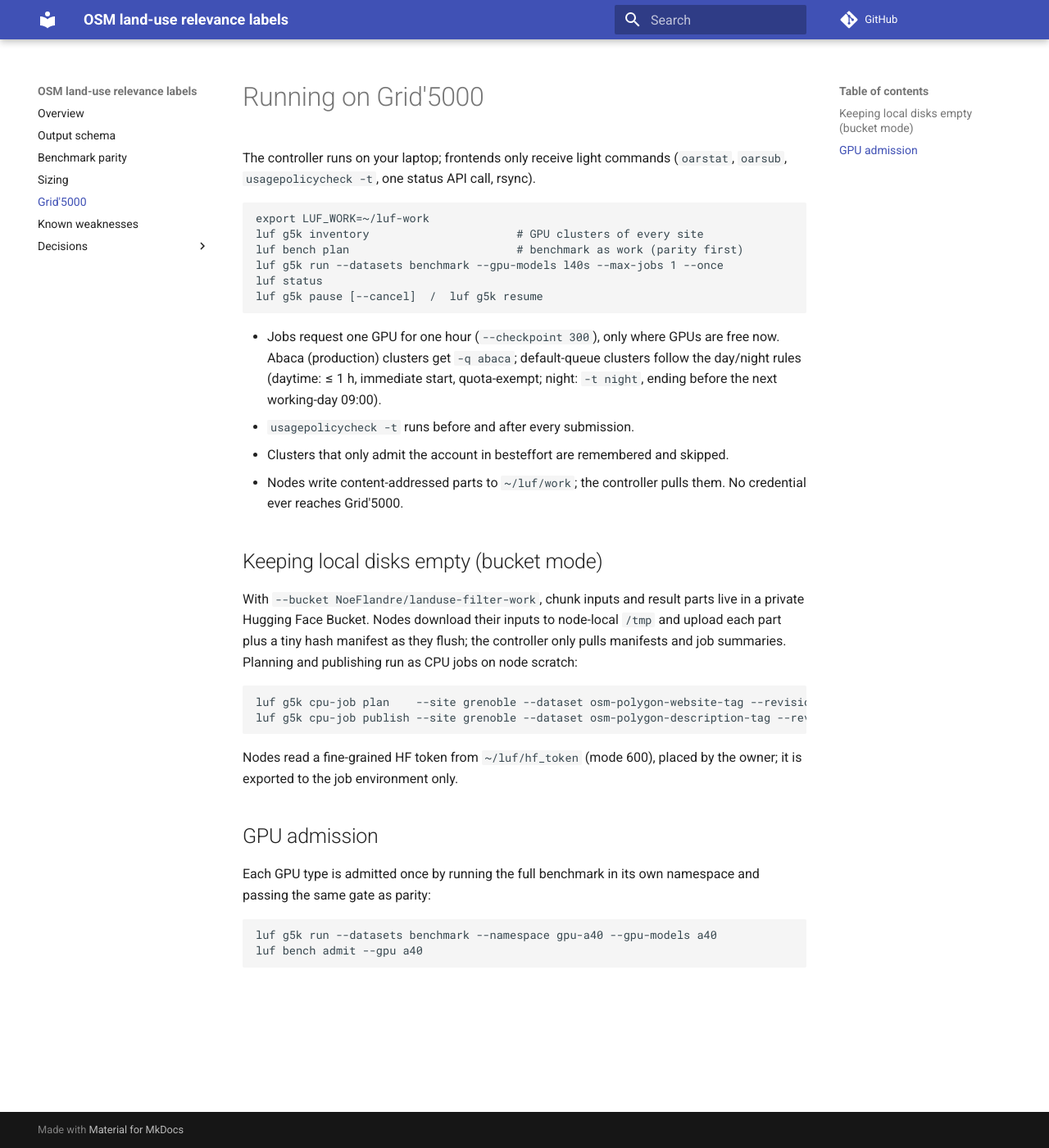
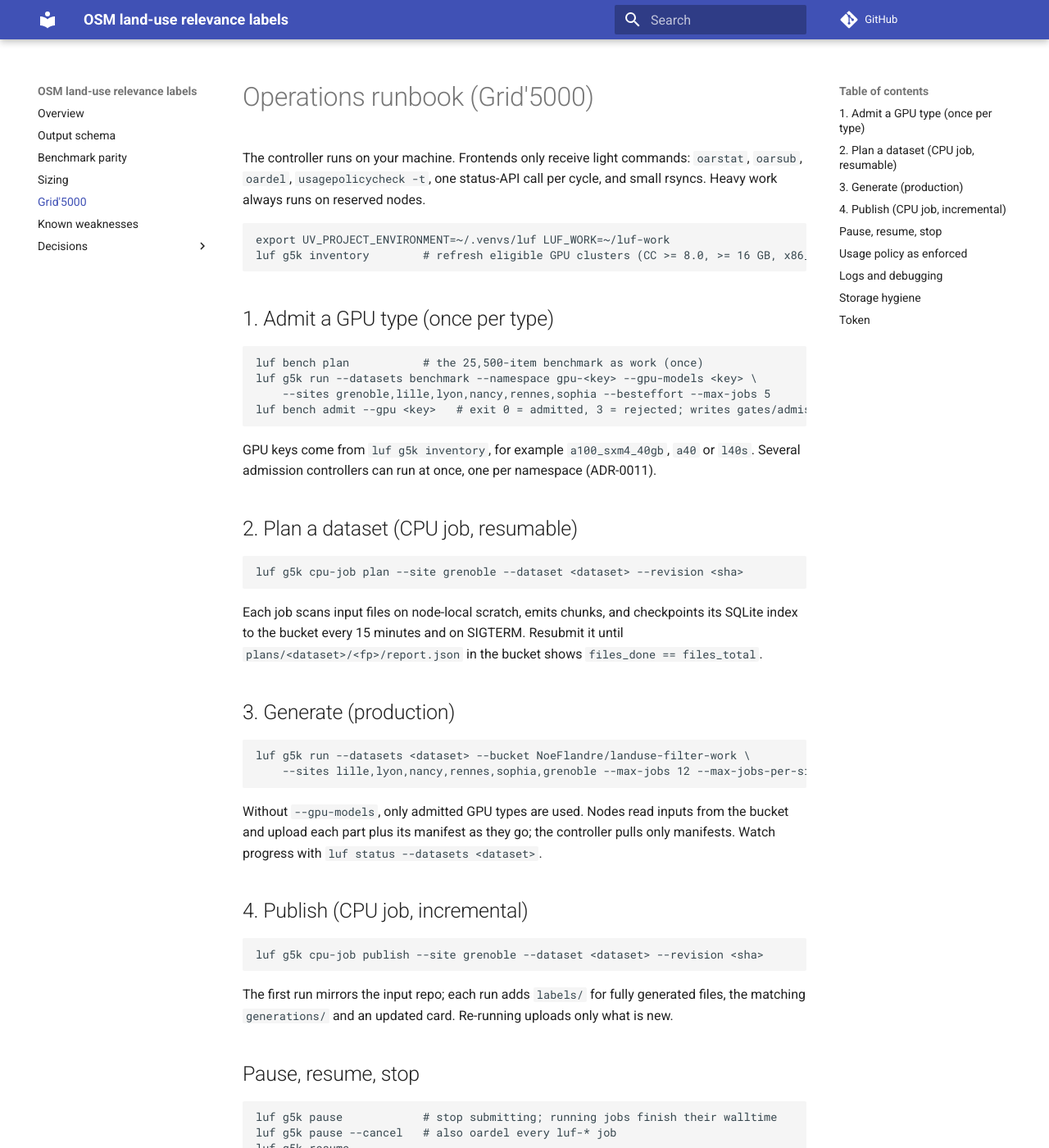
Before and after one commit to NoeFlandre/filter-osm-datasets-llms-landuse, an MkDocs documentation site: the page built from docs/grid5000.md, in a window 1280 px wide and 1400 px high. Shown: the whole window at 82% size. Built offline with MkDocs 1.6.1 and Material for MkDocs 9.7.7, drawn with Linux system fonts in a browser that asks for light colours; comment, search, counter and statistics services are not loaded; some of the changed text lies outside the part shown.

Commit message:
Operations runbook: admission, planning, production, publishing, policy, storage
Closes #37

Co-Authored-By: Claude Opus 5.5 <noreply@anthropic.com>

````diff
--- a/docs/grid5000.md
+++ b/docs/grid5000.md
@@ -1,47 +1,95 @@
-# Running on Grid'5000
+# Operations runbook (Grid'5000)
 
-The controller runs on your laptop; frontends only receive light commands
-(`oarstat`, `oarsub`, `usagepolicycheck -t`, one status API call, rsync).
+The controller runs on your machine. Frontends only receive light commands: `oarstat`,
+`oarsub`, `oardel`, `usagepolicycheck -t`, one status-API call per cycle, and small
+rsyncs. Heavy work always runs on reserved nodes.
 
 ```bash
-export LUF_WORK=~/luf-work
-luf g5k inventory                      # GPU clusters of every site
-luf bench plan                         # benchmark as work (parity first)
-luf g5k run --datasets benchmark --gpu-models l40s --max-jobs 1 --once
-luf status
-luf g5k pause [--cancel]  /  luf g5k resume
+export UV_PROJECT_ENVIRONMENT=~/.venvs/luf LUF_WORK=~/luf-work
+luf g5k inventory        # refresh eligible GPU clusters (CC >= 8.0, >= 16 GB, x86_64, abaca/default)
 ```
 
-* Jobs request one GPU for one hour (`--checkpoint 300`), only where GPUs are free
-  now. Abaca (production) clusters get `-q abaca`; default-queue clusters follow
-  the day/night rules (daytime: ≤ 1 h, immediate start, quota-exempt; night: `-t
-  night`, ending before the next working-day 09:00).
-* `usagepolicycheck -t` runs before and after every submission.
-* Clusters that only admit the account in besteffort are remembered and skipped.
-* Nodes write content-addressed parts to `~/luf/work`; the controller pulls them.
-  No credential ever reaches Grid'5000.
-
-## Keeping local disks empty (bucket mode)
-
-With `--bucket NoeFlandre/landuse-filter-work`, chunk inputs and result parts live in
-a private Hugging Face Bucket. Nodes download their inputs to node-local `/tmp` and
-upload each part plus a tiny hash manifest as they flush; the controller only pulls
-manifests and job summaries. Planning and publishing run as CPU jobs on node scratch:
+## 1. Admit a GPU type (once per type)
 
 ```bash
-luf g5k cpu-job plan    --site grenoble --dataset osm-polygon-website-tag --revision <sha>
-luf g5k cpu-job publish --site grenoble --dataset osm-polygon-description-tag --revision <sha>
+luf bench plan           # the 25,500-item benchmark as work (once)
+luf g5k run --datasets benchmark --namespace gpu-<key> --gpu-models <key> \
+    --sites grenoble,lille,lyon,nancy,rennes,sophia --besteffort --max-jobs 5
+luf bench admit --gpu <key>   # exit 0 = admitted, 3 = rejected; writes gates/admission/<key>.json
 ```
 
-Nodes read a fine-grained HF token from `~/luf/hf_token` (mode 600), placed by the
-owner; it is exported to the job environment only.
+GPU keys come from `luf g5k inventory`, for example `a100_sxm4_40gb`, `a40` or `l40s`.
+Several admission controllers can run at once, one per namespace (ADR-0011).
 
-## GPU admission
-
-Each GPU type is admitted once by running the full benchmark in its own namespace and
-passing the same gate as parity:
+## 2. Plan a dataset (CPU job, resumable)
 
 ```bash
-luf g5k run --datasets benchmark --namespace gpu-a40 --gpu-models a40
-luf bench admit --gpu a40
+luf g5k cpu-job plan --site grenoble --dataset <dataset> --revision <sha>
 ```
+
+Each job scans input files on node-local scratch, emits chunks, and checkpoints its
+SQLite index to the bucket every 15 minutes and on SIGTERM. Resubmit it until
+`plans/<dataset>/<fp>/report.json` in the bucket shows `files_done == files_total`.
+
+## 3. Generate (production)
+
+```bash
+luf g5k run --datasets <dataset> --bucket NoeFlandre/landuse-filter-work \
+    --sites lille,lyon,nancy,rennes,sophia,grenoble --max-jobs 12 --max-jobs-per-site 4
+```
+
+Without `--gpu-models`, only admitted GPU types are used. Nodes read inputs from the
+bucket and upload each part plus its manifest as they go; the controller pulls only
+manifests. Watch progress with `luf status --datasets <dataset>`.
+
+## 4. Publish (CPU job, incremental)
+
+```bash
+luf g5k cpu-job publish --site grenoble --dataset <dataset> --revision <sha>
+```
+
+The first run mirrors the input repo; each run adds `labels/` for fully generated
+files, the matching `generations/` and an updated card. Re-running uploads only
+what is new.
+
+## Pause, resume, stop
+
+```bash
+luf g5k pause            # stop submitting; running jobs finish their walltime
+luf g5k pause --cancel   # also oardel every luf-* job
+luf g5k resume
+```
+
+Killing the controller process is always safe: its state lives in `$LUF_WORK`.
+
+## Usage policy as enforced
+
+| Rule | Where |
+|---|---|
+| Weekday 09:00–19:00: only jobs of ≤ 1 h that start now (quota-exempt) | `domain/policy.py` |
+| Nights and weekends: `-t night`, ending before the next working-day 09:00 | `domain/policy.py` |
+| Abaca clusters: `-q abaca`; default clusters: `-q default` (always explicit) | `domain/capacity.py` |
+| Besteffort: `--checkpoint 60`, and only where the account has no regular access | `domain/capacity.py`, controller |
+| `usagepolicycheck -t` before and after every submission | controller |
+| Waiting jobs predicted to start more than 15 min late are cancelled, and the cluster backed off | controller |
+| Only `luf-*` jobs are ever inspected or cancelled | `adapters/g5k.py` |
+
+## Logs and debugging
+
+On the site, `~/luf/logs/<jobid>.out` holds the `luf:` progress lines and
+`<jobid>.err` holds SGLang and OAR output. Assignments are in
+`$LUF_WORK/assignments/`, and job summaries in the bucket under `jobs/`.
+
+## Storage hygiene
+
+- **Sites:** only `~/luf/` is ours. It holds code (`code/<commit>`, safe to delete
+  once no job uses that commit), logs, the spool (`work/`), caches
+  (`cache/hf`, `cache/flashinfer`, finished `cache/venv-*`) and `hf_token`.
+  Check with `luf g5k storage`.
+- **Controller machine:** `$LUF_WORK` stays small (ledger, manifests). Delete it and
+  the venv once a campaign is finished and published.
+
+## Token
+
+The owner places a fine-grained token at `~/luf/hf_token` (mode 600) on each site.
+Jobs export it to their own environment. Nobody else reads, prints or copies it.
````
